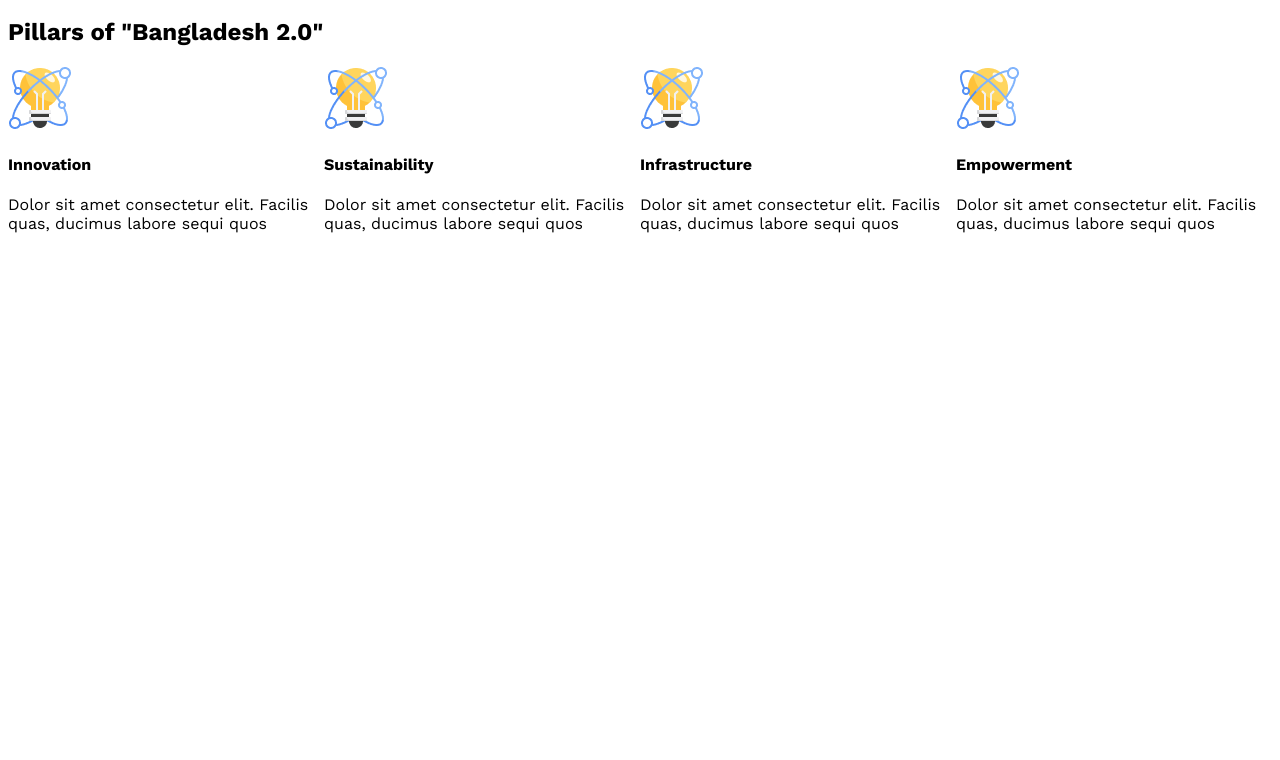
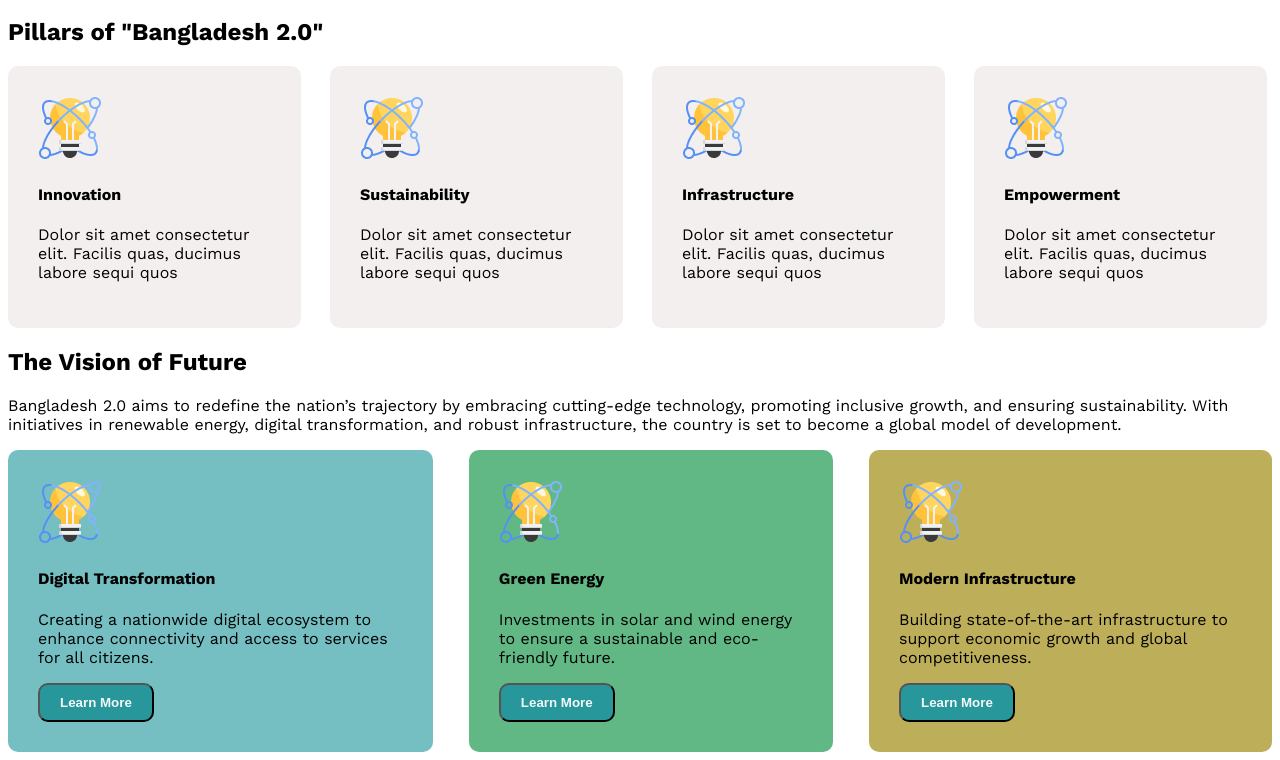
Before and after one commit to Asif8881/1st-Assignment, a plain HTML site: page index.html in a window 1280 px wide. Shown: the part 660-1420 px from the top of the page. Before the commit the page ends 917 px from the top, so only its background shows below. Drawn offline with nearby package versions, Linux system fonts and the light colour scheme.

Commit message:
adadded main

```diff
--- a/index.html
+++ b/index.html
@@ -38,26 +38,26 @@
             <h2>Pillars of "Bangladesh 2.0"</h2>
         </div>
         <div class="main">
-            <div class="Innovation">
+            <div class="mains">
                 <img src="assets/card-icon.png" alt="">
                 <h4>Innovation</h4>
                 <p>Dolor sit amet consectetur elit. Facilis quas, ducimus labore sequi quos
 
                 </p>
             </div>
-            <div class="Sustainability">
+            <div class="mains">
                 <img src="assets/card-icon.png" alt="">
                 <h4>Sustainability</h4>
                 <p>Dolor sit amet consectetur elit. Facilis quas, ducimus labore sequi quos
 
                 </p>
             </div>
-            <div class="Infrastructure">
+            <div class="mains">
                 <img src="assets/card-icon.png" alt="">
                 <h4>Infrastructure</h4>
                 <p>Dolor sit amet consectetur elit. Facilis quas, ducimus labore sequi quos </p>
             </div>
-            <div class="Empowerment">
+            <div class="mains">
                 <img src="assets/card-icon.png" alt="">
                 <h4>Empowerment</h4>
                 <p>Dolor sit amet consectetur elit. Facilis quas, ducimus labore sequi quos
@@ -65,6 +65,33 @@
                 </p>
             </div>
         </div>
+        <section class="main-container">
+            <div class="vision">
+                <h2>The Vision of Future</h2>
+                <p>Bangladesh 2.0 aims to redefine the nation’s trajectory by embracing cutting-edge technology, promoting inclusive growth, and ensuring sustainability. With initiatives in renewable energy, digital transformation, and robust infrastructure, the country is set to become a global model of development.</p>
+            </div>
+            <div class="container-main">
+                <div class="main1">
+                    <img src="assets/card-icon.png" alt="">
+                    <h4>Digital Transformation</h4>
+                    <p> Creating a nationwide digital ecosystem to enhance connectivity and access to services for all citizens.</p>
+                    <button class="bnt1">Learn More</button>
+                </div>
+                <div class="main2">
+                    <img src="assets/card-icon.png" alt="">
+                    <h4>Green Energy</h4>
+                    <p>Investments in solar and wind energy to ensure a sustainable and eco-friendly future.</p>
+                    <button class="bnt1">Learn More</button>
+                </div>
+                <div class="main3">
+                    <img src="assets/card-icon.png" alt="">
+                    <h4>Modern Infrastructure</h4>
+                    <p>Building state-of-the-art infrastructure to support economic growth and global competitiveness.</p>
+                    <button class="bnt1">Learn More</button>
+                </div>
+            </div>
+
+        </section>
     </main>
     <footer>
 
--- a/style.css
+++ b/style.css
@@ -58,5 +58,46 @@
 }
 .main{
     display: flex;
+    gap: 24px ;
+    /* padding: 30px;
+    box-shadow: 0px 6px 50px 0px rgb(rgb(0, 0, 0), green, blue); */
+}
+.mains{
+
+    background-color: rgb(243, 239, 239);
+    border-radius: 10px;
+    margin-right: 5px;
+    padding: 30px;
+}
+.container-main{
+    display: flex;
+    gap: 36px;
 
 }
+.main1{
+    background-color: rgb(117, 191, 194);
+    border-radius: 10px;
+    padding: 30px;
+}
+.main2{
+    background-color: rgb(97, 184, 133);
+    border-radius: 10px;
+    padding: 30px;
+}
+.main2{
+    background-color: rgb(97, 184, 133);
+    border-radius: 10px;
+    padding: 30px;
+}
+.main3{
+    background-color: rgb(189, 174, 89);
+    border-radius: 10px;
+    padding: 30px;
+}
+.bnt1{
+    padding: 10px 20px;
+    background-color: rgb(40, 151, 155);
+    font-weight: bold;
+    color: #ffffffef;
+    border-radius: 10px;
+}
```
